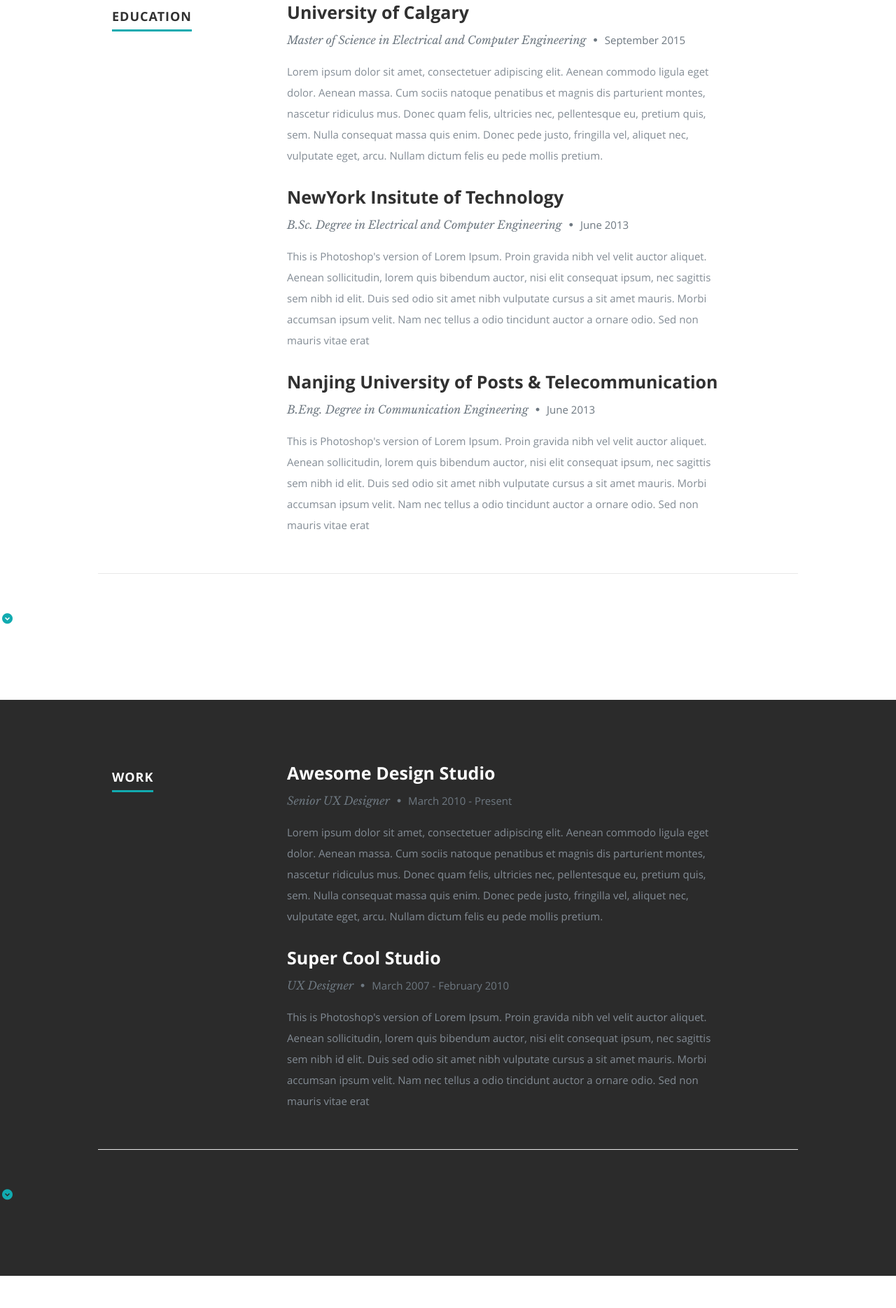
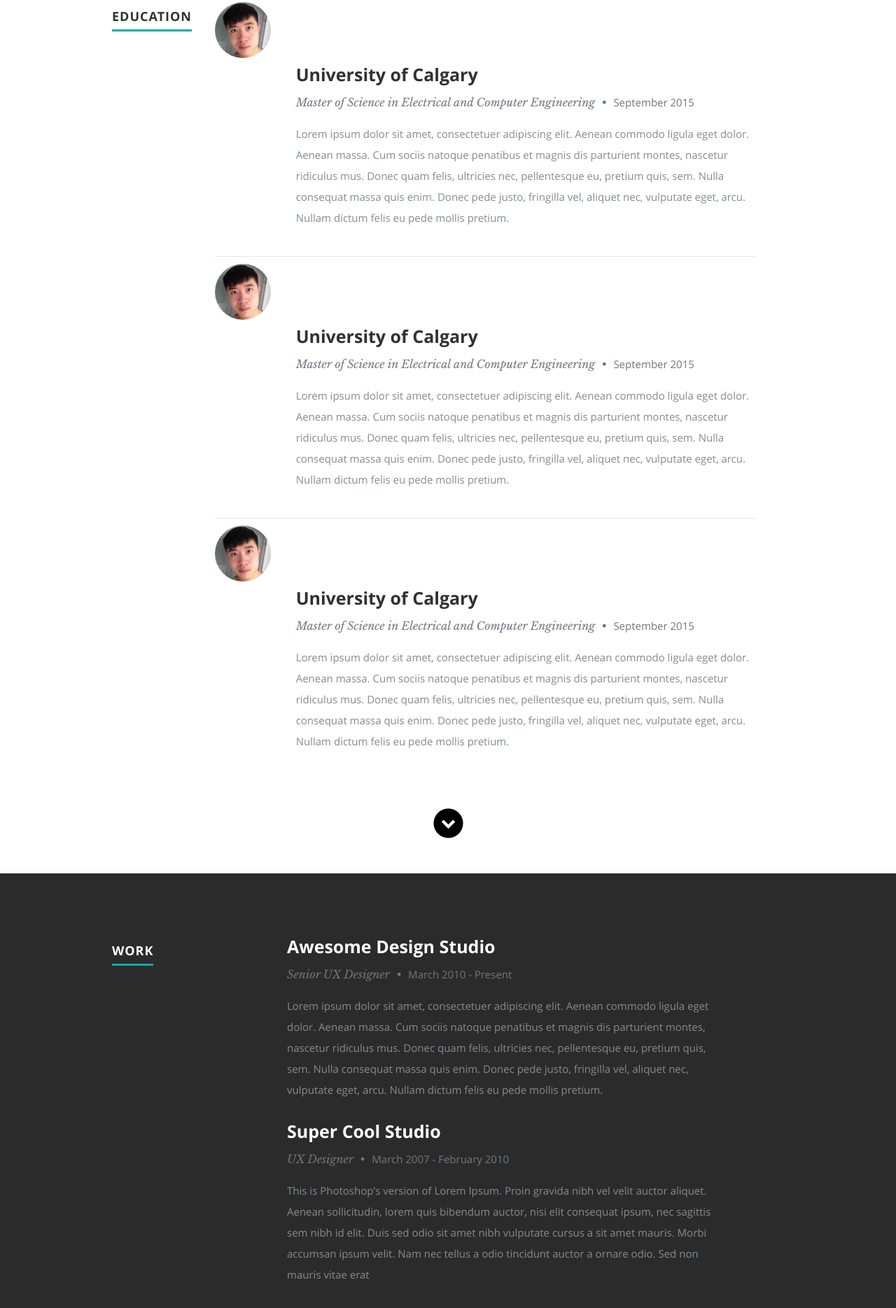
Before and after one commit to Lucretiahu/git_hub, a plain HTML site: page Yingqi_Webpage/index.html in a window 1280 px wide. Shown: the part 1715-3584 px from the top of the page at 70% size. Drawn offline with nearby package versions, Linux system fonts and the light colour scheme.

Commit message:
education section layout

```diff
--- a/Yingqi_Webpage/css/default.css
+++ b/Yingqi_Webpage/css/default.css
@@ -257,7 +257,7 @@ blockquote cite a:visited { color: #8B9798; border: none }
    content: none;
 }
 
-/*  1. Abbreviations ----------------------- */
+/* Abbreviations */
 abbr {
    font-family: 'opensans-bold', sans-serif;
 	font-variant: small-caps;
@@ -267,7 +267,7 @@ abbr {
 }
 abbr:hover { cursor: help; }
 
-/*  2. drop cap --------------------------------------------------------------------------------- */
+/* drop cap */
 .drop-cap:first-letter {
 	float: left;
 	margin: 0;
--- a/Yingqi_Webpage/css/layout.css
+++ b/Yingqi_Webpage/css/layout.css
@@ -9,12 +9,14 @@
    a. General Styles
    b. Header Styles
    c. About Section
-   d. Resume Section
-   e. Portfolio Section
-   f. Call To Action Section
-   g. Testimonials Section
-   h. Contact Section
-   i. Footer
+   d. Education Section
+   e. Work Section
+   f. Skills Section
+   g. Portfolio Section
+   h. Call To Action Section
+   i. Testimonials Section
+   j. Contact Section
+   k. Footer
 
 ===================================================================== */
 
@@ -98,7 +100,6 @@ header .social li a { color: #fff; }
 header .social li a:hover { color: #11ABB0; }
 
 /* scrolldown link */
-/* ---- 后面每页位置有问题 修改 ---- */
 header .scrolldown a {
    position: absolute;
    bottom: 30px;
@@ -232,7 +233,6 @@ ul#nav li.current a { color: #F06000; }
 }
 
 /* scrolldown link */
-/* ---- 后面每页位置有问题 修改 ---- */
 #about .scrolldown a {
    position: relative;
    top: 50px;
@@ -255,134 +255,193 @@ ul#nav li.current a { color: #F06000; }
 #about .scrolldown a:hover { color: #444; }
 
 /* ------------------------------------------------------------------ */
-/* d. Resume Section
+/* d. Education Section
 /* ------------------------------------------------------------------ */
 
-#resume {
+#education {
    background: #fff;
    padding-top: 90px;
    padding-bottom: 72px;
    overflow: hidden;
 }
 
-#resume a, #resume a:visited  { color: #11ABB0; }
-#resume a:hover, #resume a:focus { color: #313131; }
+#education a, #resume a:visited  { color: #11ABB0; }
+#education a:hover, #resume a:focus { color: #313131; }
 
-#resume h1 {
+#education h1 {
    font: 18px/24px 'opensans-bold', sans-serif;
    text-transform: uppercase;
    letter-spacing: 1px;
 }
-#resume h1 span {
+#education h1 span {
    border-bottom: 3px solid #11ABB0;
    padding-bottom: 6px;
 }
-#resume h3 {
+#education h3 {
    font: 25px/30px 'opensans-bold', sans-serif;
 }
 
-#resume .header-col { padding-top: 9px; }
-#resume .main-col { padding-right: 10%; }
+#education .edu{
+   margin-bottom: 0px;
+   padding-bottom: 0px;
+}
 
-.education{
-   margin-bottom: 48px;
-   padding-bottom: 24px;
+#education .header-col { padding-top: 9px; }
+#education .main-col { padding-right: 8%; }
+
+#education .pic-info {
+   margin-bottom: 10px;
+   padding-bottom: 10px;
    border-bottom: 1px solid #E8E8E8;
 }
 
-#resume .info {
+#education .pic-col { padding-left: 0%; }
+#education .info-col { padding-left: 15% }
+
+#education .profile-pic {
+   position: relative;
+   width: 80px;
+   height: 80px;
+   border-radius: 100%;
+}
+
+#education .info {
    font: 16px/24px 'librebaskerville-italic', serif;
    color: #6E7881;
    margin-bottom: 18px;
    margin-top: 9px;
 }
-#resume .info span {
+#education .info span {
    margin-right: 5px;
    margin-left: 5px;
 }
-#resume .date {
+#education .date {
    font: 15px/24px 'opensans-regular', sans-serif;
    margin-top: 6px;
 }
 
+/* scrolldown link */
+#education .scrolldown a {
+   position: relative;
+   top: 50px;
+   left: 50%;
+   margin-left: -29px;
+   color: #000;
+   display: block;
+   height: 42px;
+   width: 42px;
+   font-size: 42px;
+   line-height: 42px;
+   color: #000;
+   border-radius: 100%;
+
+   -webkit-transition: all .3s ease-in-out;
+   -moz-transition: all .3s ease-in-out;
+   -o-transition: all .3s ease-in-out;
+   transition: all .3s ease-in-out;
+}
+#education .scrolldown a:hover { color: #CCCCCC; }
+
 /* ------------------------------------------------------------------ */
-/* d. Work Section
+/* e. Work Section
 /* ------------------------------------------------------------------ */
 
-#Work {
+#work {
    background: #2B2B2B;
    padding-top: 90px;
    padding-bottom: 72px;
    overflow: hidden;
 }
 
-#Work a, #Work a:visited  { color: #11ABB0; }
-#Work a:hover, #Work a:focus { color: #313131; }
+#work a, #work a:visited  { color: #11ABB0; }
+#work a:hover, #work a:focus { color: #313131; }
 
-#Work h1 {
+#work h1 {
    font: 18px/24px 'opensans-bold', sans-serif;
    text-transform: uppercase;
    letter-spacing: 1px;
 }
-#Work h1 span {
+#work h1 span {
    border-bottom: 3px solid #11ABB0;
    padding-bottom: 6px;
    color: #fff;
 }
-#Work h3 {
+#work h3 {
    font: 25px/30px 'opensans-bold', sans-serif;
    color: #fff;
 }
 
-#Work .header-col { padding-top: 9px; }
-#Work .main-col { padding-right: 10%; }
+#work .header-col { padding-top: 9px; }
+#work .main-col { padding-right: 10%; }
 
-.work {
-   margin-bottom: 48px;
+#work .wrk {
+   /* margin-bottom: 48px;
    padding-bottom: 24px;
-   border-bottom: 1px solid #E8E8E8;
+   border-bottom: 1px solid #E8E8E8; */
 }
 
-#Work .info {
+#work .info {
    font: 16px/24px 'librebaskerville-italic', serif;
    color: #6E7881;
    margin-bottom: 18px;
    margin-top: 9px;
 }
-#Work .info span {
+#work .info span {
    margin-right: 5px;
    margin-left: 5px;
 }
-#Work .date {
+#work .date {
    font: 15px/24px 'opensans-regular', sans-serif;
    margin-top: 6px;
 }
 
-/*----------------------------------------------*/
-/*	Skill Bars
-/*----------------------------------------------*/
-#Skil {
+/* scrolldown link */
+#work .scrolldown a {
+   position: relative;
+   top: 50px;
+   left: 50%;
+   margin-left: -29px;
+   color: #fff;
+   display: block;
+   height: 42px;
+   width: 42px;
+   font-size: 42px;
+   line-height: 42px;
+   color: #fff;
+   border-radius: 100%;
+
+   -webkit-transition: all .3s ease-in-out;
+   -moz-transition: all .3s ease-in-out;
+   -o-transition: all .3s ease-in-out;
+   transition: all .3s ease-in-out;
+}
+#work .scrolldown a:hover { color: #444; }
+
+/* ---------------------------------------------------- */
+/* f. Skill Section
+/* ---------------------------------------------------- */
+#skill {
    background: #fff;
    padding-top: 90px;
    padding-bottom: 72px;
    overflow: hidden;
 }
 
-#Skil a, #Skil a:visited  { color: #11ABB0; }
-#Skil a:hover, #Skil a:focus { color: #313131; }
+#skill a, #skill a:visited  { color: #11ABB0; }
+#skill a:hover, #skill a:focus { color: #313131; }
 
-#Skil h1 {
+#skill h1 {
    font: 18px/24px 'opensans-bold', sans-serif;
    text-transform: uppercase;
    letter-spacing: 1px;
 }
-#Skil h1 span {
+#skill h1 span {
    border-bottom: 3px solid #11ABB0;
    padding-bottom: 6px;
 }
 
-#Skil .header-col { padding-top: 9px; }
-#Skil .main-col { padding-right: 10%; }
+#skill .header-col { padding-top: 9px; }
+#skill .main-col { padding-right: 10%; }
 .bars {
 	width: 95%;
 	float: left;
@@ -503,6 +562,28 @@ ul#nav li.current a { color: #F06000; }
   0%   { width: 0px;  }
   100% { width: 50%;  }
 }
+
+/* scrolldown link */
+#skill .scrolldown a {
+   position: relative;
+   top: 50px;
+   left: 50%;
+   margin-left: -29px;
+   color: #000;
+   display: block;
+   height: 42px;
+   width: 42px;
+   font-size: 42px;
+   line-height: 42px;
+   color: #000;
+   border-radius: 100%;
+
+   -webkit-transition: all .3s ease-in-out;
+   -moz-transition: all .3s ease-in-out;
+   -o-transition: all .3s ease-in-out;
+   transition: all .3s ease-in-out;
+}
+#skill .scrolldown a:hover { color: #CCCCCC; }
 
 /* ------------------------------------------------------------------ */
 /* e. Portfolio Section
--- a/Yingqi_Webpage/index.html
+++ b/Yingqi_Webpage/index.html
@@ -30,7 +30,6 @@
 	<script type="text/javascript" src="js/modernizr.js"></script>
 
    <!-- Favicons
-   ---- 收藏夹图标， 可以改一下用自己的图 ----
 	================================================== -->
 	<link rel="shortcut icon" href="favicon.jpg" >
 
@@ -54,9 +53,9 @@
          <ul id="nav" class="nav">  <!-- ---- nav 添加修改 layout变化了，需再改 ---- -->
             <li class="current"><a class="smoothscroll" href="#home">Home</a></li>
             <li><a class="smoothscroll" href="#about">About</a></li>
-	         <li><a class="smoothscroll" href="#resume">Education</a></li> <!-- -- layout有问题 -- -->
-            <li><a class="smoothscroll" href="#Work">Work</a></li> <!-- -- layout有问题 -- -->
-            <li><a class="smoothscroll" href="#Skil">Skills</a></li> <!-- -- layout有问题 -- -->
+	         <li><a class="smoothscroll" href="#education">Education</a></li> <!-- -- layout有问题 -- -->
+            <li><a class="smoothscroll" href="#work">Work</a></li> <!-- -- layout有问题 -- -->
+            <li><a class="smoothscroll" href="#skill">Skills</a></li> <!-- -- layout有问题 -- -->
             <li><a class="smoothscroll" href="#portfolio">Projects</a></li>
             <li><a class="smoothscroll" href="#testimonials">Testimonials</a></li>
             <li><a class="smoothscroll" href="#contact">Contact</a></li>
@@ -128,7 +127,7 @@
 
                   <p class="address">
 						   <ul>
-                        <li><span>YINGQI LU</span></li> <!-- ---- 可加style改颜色，可加了<i>标签斜体字 ---- -->
+                        <li><span>YINGQI LU</span></li>
                         <li><span>ICT 520, Dep. of Electrical and Computer Engineering<br>Schulich School of Engineering<br>University of Calgary</span></li>
                         <li><span>2500 University Drive NW<br>Calgary, Alberta CANADA, T2N 1N4</span></li>
                         <li><span>Telephone: (587)899-5488</span><br></li>
@@ -152,34 +151,35 @@
 
       </div>
 
-
-      <!-- ---- 添加icon-down，位置大小有问题 layout.css line101, columns写好了位置不好改 ---- -->
       <p class="scrolldown">
-         <a class="smoothscroll" href="#resume"><i class="icon-down-circle"></i></a>
+         <a class="smoothscroll" href="#education"><i class="icon-down-circle"></i></a>
       </p>
-
 
    </section> <!-- About Section End-->
 
 
-   <!-- Resume Section
+   <!-- Education Section
+   ---- 添加school-pic ----
    ================================================== -->
-   <section id="resume">
+   <section id="education">
 
-      <!-- Education
-      ---- 修改内容教育背景 layout有问题 ----
-      =============================================== -->
-      <div class="row education">
+      <div class="row edu">
 
-         <div class="three columns header-col">
+         <div class="two columns header-col">
             <h1><span>Education</span></h1>
          </div>
 
-         <div class="nine columns main-col">
+         <div class="ten columns main-col">
 
-            <div class="row item">
+            <div class="row pic-info">
 
-               <div class="twelve columns">
+               <div class="two colomns pic-col">
+
+                  <img class="profile-pic"  src="images/profilepic.jpg" alt="" />
+
+               </div>
+
+               <div class="twelve colomns info-col">
 
                   <h3>University of Calgary</h3>
                   <p class="info">Master of Science in Electrical and Computer Engineering <span>&bull;</span> <em class="date">September 2015</em></p>
@@ -193,64 +193,72 @@
 
                </div>
 
-            </div> <!-- item end -->
+            </div> <!-- pic-info end -->
 
-            <div class="row item">
+            <div class="row pic-info">
 
-               <div class="twelve columns">
+               <div class="two colomns pic-col">
 
-                  <h3>NewYork Insitute of Technology</h3>
-                  <p class="info">B.Sc. Degree in Electrical and Computer Engineering <span>&bull;</span> <em class="date">June 2013</em></p>
+                  <img class="profile-pic"  src="images/profilepic.jpg" alt="" />
+
+               </div>
+
+               <div class="twelve colomns info-col">
+
+                  <h3>University of Calgary</h3>
+                  <p class="info">Master of Science in Electrical and Computer Engineering <span>&bull;</span> <em class="date">September 2015</em></p>
 
                   <p>
-                  This is Photoshop's version  of Lorem Ipsum. Proin gravida nibh vel velit auctor aliquet.
-                  Aenean sollicitudin, lorem quis bibendum auctor, nisi elit consequat ipsum, nec sagittis sem
-                  nibh id elit. Duis sed odio sit amet nibh vulputate cursus a sit amet mauris. Morbi accumsan
-                  ipsum velit. Nam nec tellus a odio tincidunt auctor a ornare odio. Sed non  mauris vitae erat
+                  Lorem ipsum dolor sit amet, consectetuer adipiscing elit. Aenean commodo ligula eget dolor. Aenean massa.
+                  Cum sociis natoque penatibus et magnis dis parturient montes, nascetur ridiculus mus. Donec quam felis,
+                  ultricies nec, pellentesque eu, pretium quis, sem. Nulla consequat massa quis enim.
+                  Donec pede justo, fringilla vel, aliquet nec, vulputate eget, arcu. Nullam dictum felis eu pede mollis pretium.
                   </p>
 
                </div>
 
-            </div> <!-- item end -->
+            </div> <!-- pic-info end -->
 
-             <!-- ---- 添加了一栏 layout调整 ---- -->
-             <div class="row item">
+            <div class="row">
 
-               <div class="twelve columns">
+               <div class="two colomns pic-col">
 
-               <h3>Nanjing University of Posts & Telecommunication</h3>
-                  <p class="info">B.Eng. Degree in Communication Engineering <span>&bull;</span> <em class="date">June 2013</em></p>
+                  <img class="profile-pic"  src="images/profilepic.jpg" alt="" />
+
+               </div>
+
+               <div class="twelve colomns info-col">
+
+                  <h3>University of Calgary</h3>
+                  <p class="info">Master of Science in Electrical and Computer Engineering <span>&bull;</span> <em class="date">September 2015</em></p>
 
                   <p>
-                  This is Photoshop's version  of Lorem Ipsum. Proin gravida nibh vel velit auctor aliquet.
-                  Aenean sollicitudin, lorem quis bibendum auctor, nisi elit consequat ipsum, nec sagittis sem
-                  nibh id elit. Duis sed odio sit amet nibh vulputate cursus a sit amet mauris. Morbi accumsan
-                  ipsum velit. Nam nec tellus a odio tincidunt auctor a ornare odio. Sed non  mauris vitae erat
+                  Lorem ipsum dolor sit amet, consectetuer adipiscing elit. Aenean commodo ligula eget dolor. Aenean massa.
+                  Cum sociis natoque penatibus et magnis dis parturient montes, nascetur ridiculus mus. Donec quam felis,
+                  ultricies nec, pellentesque eu, pretium quis, sem. Nulla consequat massa quis enim.
+                  Donec pede justo, fringilla vel, aliquet nec, vulputate eget, arcu. Nullam dictum felis eu pede mollis pretium.
                   </p>
 
                </div>
 
-            </div> <!-- item end -->
+            </div> <!-- pic-info end -->
 
          </div> <!-- main-col end -->
 
-      </div> <!-- End Education -->
+      </div> <!-- End row -->
 
-      <!-- ---- 添加icon-down，位置大小有问题 且不是section不能到下一个位置 ---- -->
       <p class="scrolldown">
          <a class="smoothscroll" href="#work"><i class="icon-down-circle"></i></a>
       </p>
 
-   <!-- ---- 添加section 改layout ---- -->
    </section>
 
 
    <!-- Work Section
-   ---- 线条位置改动 ----
    ================================================== -->
-   <section id="Work">
+   <section id="work">
 
-      <div class="row work">
+      <div class="row wrk">
 
          <div class="three columns header-col">
             <h1><span>Work</span></h1>
@@ -298,21 +306,18 @@
 
       </div> <!-- End Work -->
 
-      <!-- ---- 添加icon-down，位置大小有问题 且不是section不能到下一个位置 ---- -->
       <p class="scrolldown">
-         <a class="smoothscroll" href="#skil"><i class="icon-down-circle"></i></a>
+         <a class="smoothscroll" href="#skill"><i class="icon-down-circle"></i></a>
       </p>
 
-   <!-- ---- 添加section 改layout ---- -->
    </section>
 
 
    <!-- Skills Section
-   ---- 线条 ----
    =============================================== -->
-   <section id="Skil">
+   <section id="skill">
 
-      <div class="row skill">
+      <div class="row skills">
 
          <div class="three columns header-col">
             <h1><span>Skills</span></h1>
@@ -343,7 +348,6 @@
 
       </div> <!-- End skills -->
 
-      <!-- ---- 添加icon-down，位置大小有问题 ---- -->
       <p class="scrolldown">
          <a class="smoothscroll" href="#portfolio"><i class="icon-down-circle"></i></a>
       </p>
```
Lines whose indentation alone changed are shown as unchanged.
